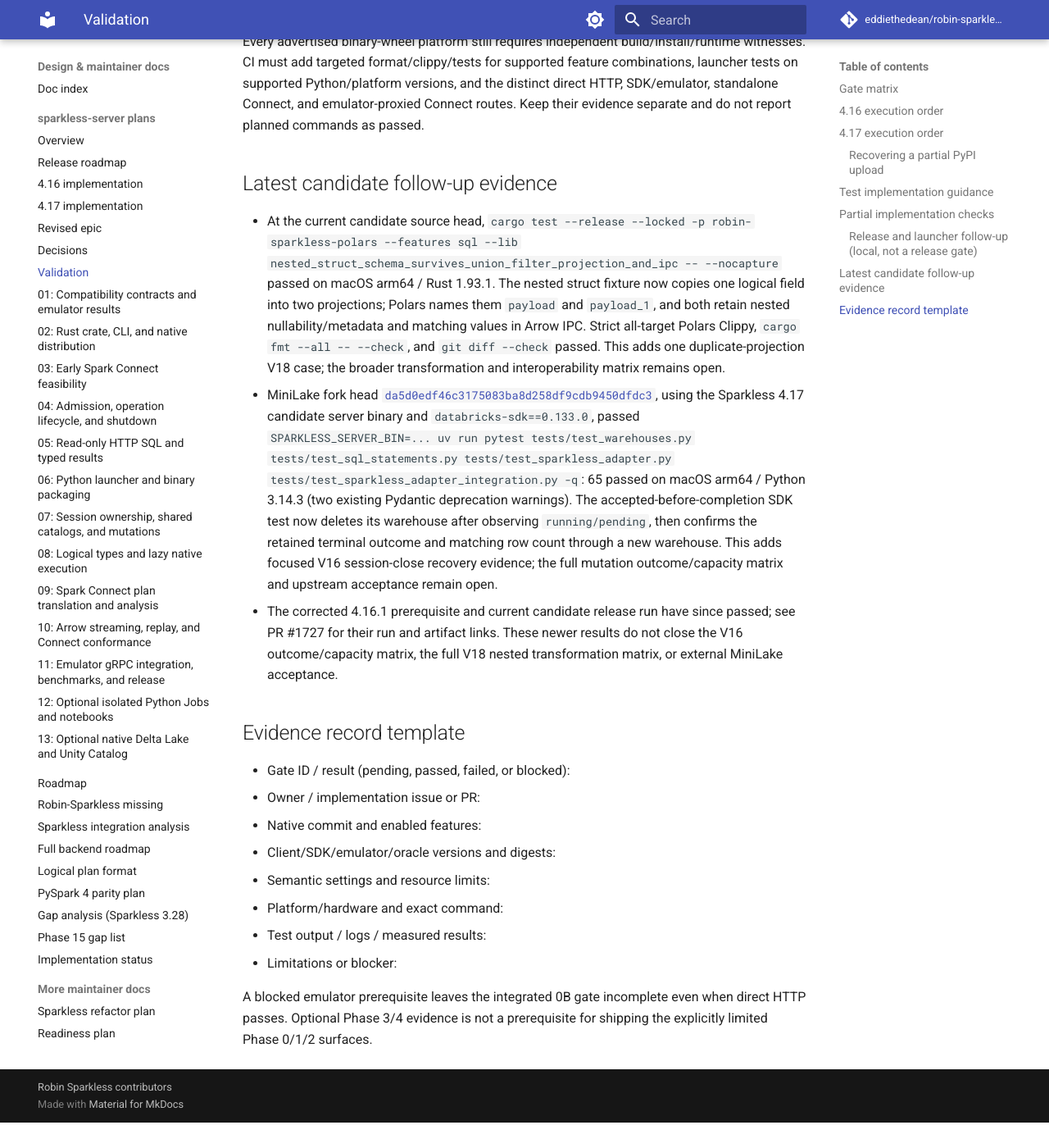
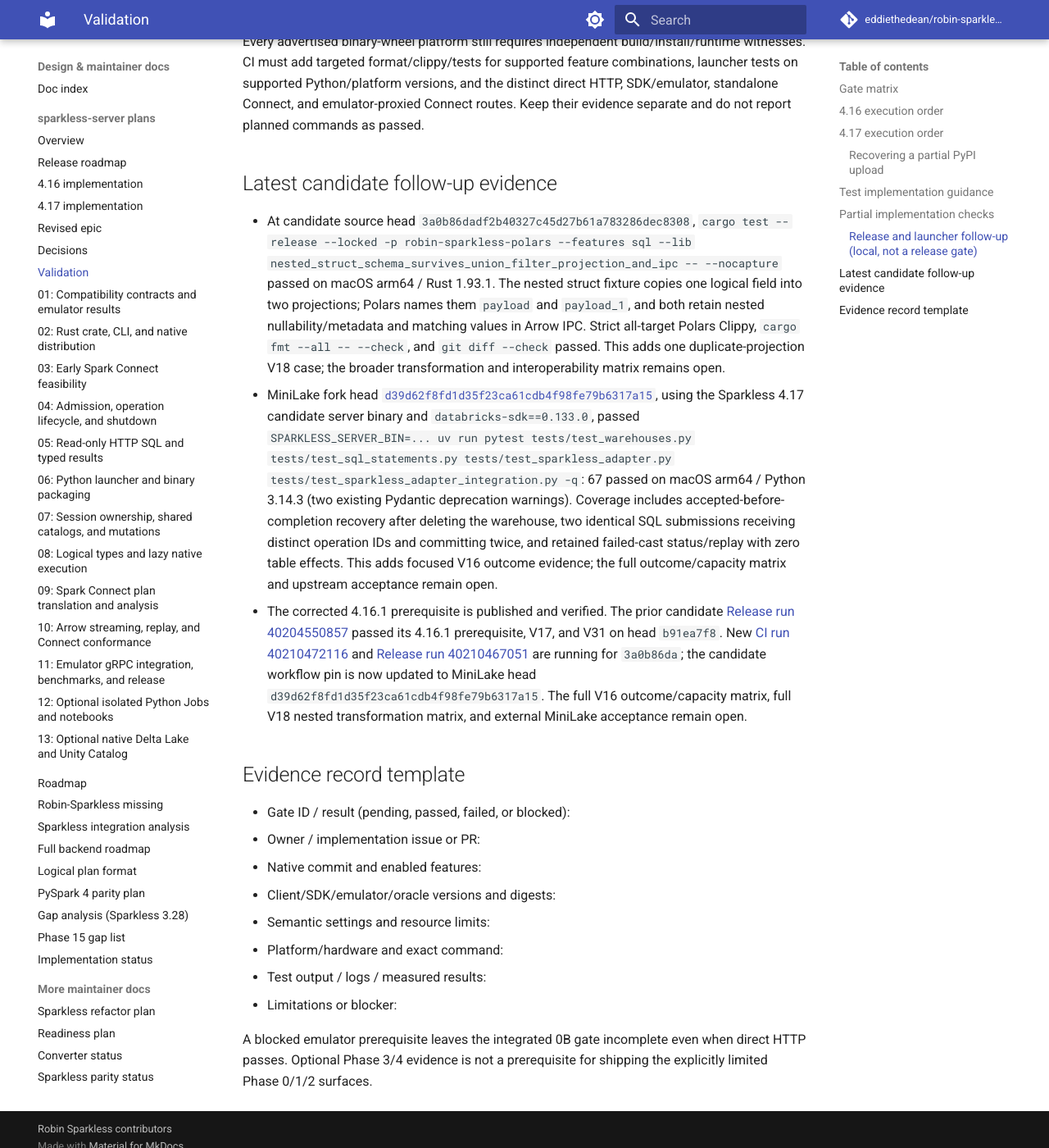
Before and after one commit to eddiethedean/robin-sparkless, an MkDocs documentation site: the page built from docs/plans/sparkless-server/VALIDATION.md, in a window 1280 px wide and 1400 px high, scrolled down 29340 px. Shown: the whole window at 82% size. Built offline with MkDocs 1.6.1 and Material for MkDocs 9.7.7, drawn with Linux system fonts in a browser that asks for light colours; comment, search, counter and statistics services are not loaded; before the commit the page ends 30709 px from its top, so only the background shows below that.

Commit message:
ci: pin latest tested MiniLake adapter for Phase 1

```diff
--- a/docs/plans/sparkless-server/VALIDATION.md
+++ b/docs/plans/sparkless-server/VALIDATION.md
@@ -255,9 +255,9 @@
 
 ## Latest candidate follow-up evidence
 
-- At the current candidate source head, `cargo test --release --locked -p robin-sparkless-polars --features sql --lib nested_struct_schema_survives_union_filter_projection_and_ipc -- --nocapture` passed on macOS arm64 / Rust 1.93.1. The nested struct fixture now copies one logical field into two projections; Polars names them `payload` and `payload_1`, and both retain nested nullability/metadata and matching values in Arrow IPC. Strict all-target Polars Clippy, `cargo fmt --all -- --check`, and `git diff --check` passed. This adds one duplicate-projection V18 case; the broader transformation and interoperability matrix remains open.
-- MiniLake fork head [`da5d0edf46c3175083ba8d258df9cdb9450dfdc3`](https://github.com/eddiethedean/minilake/commit/da5d0edf46c3175083ba8d258df9cdb9450dfdc3), using the Sparkless 4.17 candidate server binary and `databricks-sdk==0.133.0`, passed `SPARKLESS_SERVER_BIN=... uv run pytest tests/test_warehouses.py tests/test_sql_statements.py tests/test_sparkless_adapter.py tests/test_sparkless_adapter_integration.py -q`: 65 passed on macOS arm64 / Python 3.14.3 (two existing Pydantic deprecation warnings). The accepted-before-completion SDK test now deletes its warehouse after observing `running/pending`, then confirms the retained terminal outcome and matching row count through a new warehouse. This adds focused V16 session-close recovery evidence; the full mutation outcome/capacity matrix and upstream acceptance remain open.
-- The corrected 4.16.1 prerequisite and current candidate release run have since passed; see PR #1727 for their run and artifact links. These newer results do not close the V16 outcome/capacity matrix, the full V18 nested transformation matrix, or external MiniLake acceptance.
+- At candidate source head `3a0b86dadf2b40327c45d27b61a783286dec8308`, `cargo test --release --locked -p robin-sparkless-polars --features sql --lib nested_struct_schema_survives_union_filter_projection_and_ipc -- --nocapture` passed on macOS arm64 / Rust 1.93.1. The nested struct fixture copies one logical field into two projections; Polars names them `payload` and `payload_1`, and both retain nested nullability/metadata and matching values in Arrow IPC. Strict all-target Polars Clippy, `cargo fmt --all -- --check`, and `git diff --check` passed. This adds one duplicate-projection V18 case; the broader transformation and interoperability matrix remains open.
+- MiniLake fork head [`d39d62f8fd1d35f23ca61cdb4f98fe79b6317a15`](https://github.com/eddiethedean/minilake/commit/d39d62f8fd1d35f23ca61cdb4f98fe79b6317a15), using the Sparkless 4.17 candidate server binary and `databricks-sdk==0.133.0`, passed `SPARKLESS_SERVER_BIN=... uv run pytest tests/test_warehouses.py tests/test_sql_statements.py tests/test_sparkless_adapter.py tests/test_sparkless_adapter_integration.py -q`: 67 passed on macOS arm64 / Python 3.14.3 (two existing Pydantic deprecation warnings). Coverage includes accepted-before-completion recovery after deleting the warehouse, two identical SQL submissions receiving distinct operation IDs and committing twice, and retained failed-cast status/replay with zero table effects. This adds focused V16 outcome evidence; the full outcome/capacity matrix and upstream acceptance remain open.
+- The corrected 4.16.1 prerequisite is published and verified. The prior candidate [Release run 40204550857](https://github.com/eddiethedean/robin-sparkless/actions/runs/40204550857) passed its 4.16.1 prerequisite, V17, and V31 on head `b91ea7f8`. New [CI run 40210472116](https://github.com/eddiethedean/robin-sparkless/actions/runs/40210472116) and [Release run 40210467051](https://github.com/eddiethedean/robin-sparkless/actions/runs/40210467051) are running for `3a0b86da`; the candidate workflow pin is now updated to MiniLake head `d39d62f8fd1d35f23ca61cdb4f98fe79b6317a15`. The full V16 outcome/capacity matrix, full V18 nested transformation matrix, and external MiniLake acceptance remain open.
 
 ## Evidence record template
 
```
Also changed, not shown: docs/plans/sparkless-server/DECISIONS.md (+2 -2 lines), docs/plans/sparkless-server/RELEASE_4_17.md (+1 -1 lines), 1 other file.
